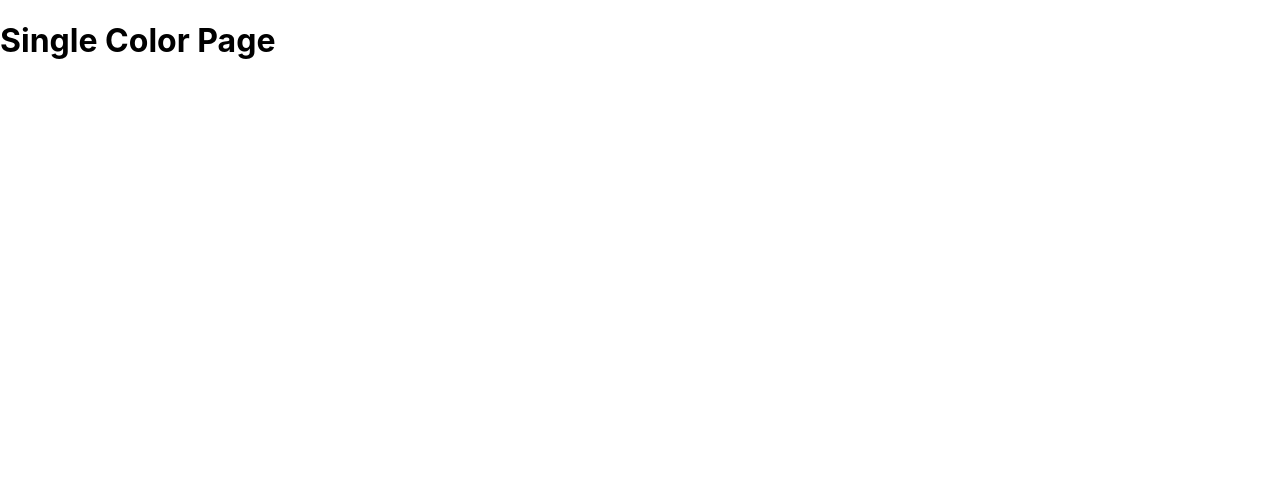
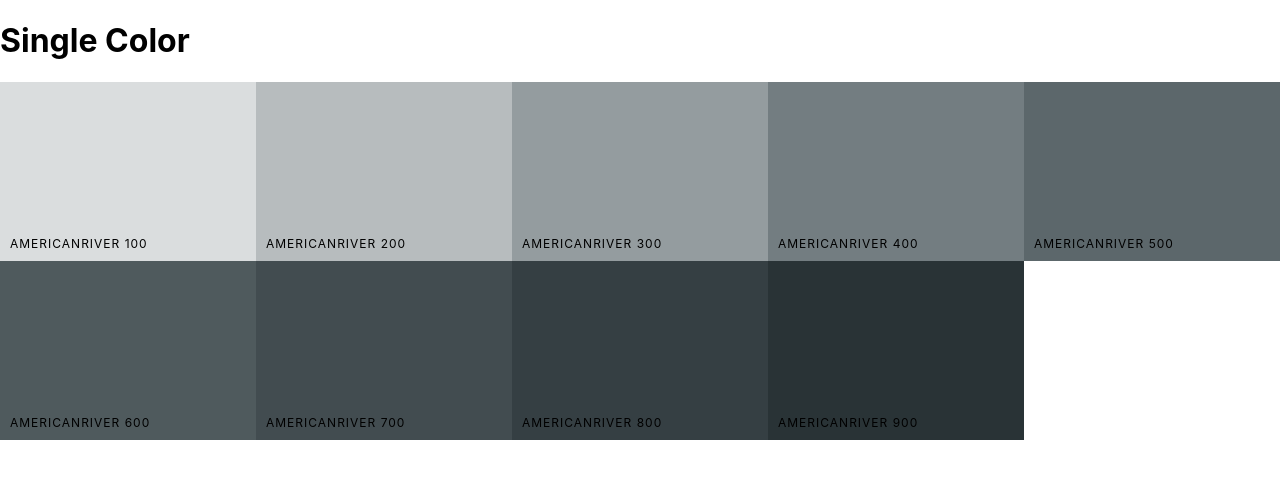
Before and after one commit to jxh053188/react-color-app, a React (Create React App) app: page /palette/flat-ui-colors-american/americanriver in a window 1280 px wide. Shown: the top 478 px of the page. Built offline with nearby package versions, Linux system fonts and the light colour scheme.

Commit message:
Displaying colors in SingleColorPalette

```diff
--- a/src/App.js
+++ b/src/App.js
@@ -5,6 +5,7 @@ import { generatePalette } from "./colorHelpers";
 import { Route, Switch } from "react-router-dom";
 import { Component } from "react";
 import PaletteList from "./Components/PaletteList";
+import SingleColorPalette from "./Components/SingleColorPalette";
 
 class App extends Component {
   findPalette(id) {
@@ -37,7 +38,14 @@ class App extends Component {
           <Route
             exact
             path="/palette/:paletteId/:colorId"
-            render={() => <h1>Single Color Page</h1>}
+            render={(routeProps) => (
+              <SingleColorPalette
+                colorId={routeProps.match.params.colorId}
+                palette={generatePalette(
+                  this.findPalette(routeProps.match.params.paletteId)
+                )}
+              />
+            )}
           />
         </Switch>
         {/*     <div>
--- a/src/Components/ColorBox.js
+++ b/src/Components/ColorBox.js
@@ -17,7 +17,7 @@ class ColorBox extends Component {
   }
 
   render() {
-    const { name, background } = this.props;
+    const { name, background, paletteId, id, showLink } = this.props;
     const { copied } = this.state;
     return (
       <CopyToClipboard text={background} onCopy={this.changeCopyState}>
@@ -36,9 +36,14 @@ class ColorBox extends Component {
             </div>
             <button className="copy-button">Copy</button>
           </div>
-          <Link to="/" onClick={(e) => e.stopPropagation()}>
-            <span className="see-more">MORE</span>
-          </Link>
+          {showLink && (
+            <Link
+              to={`/palette/${paletteId}/${id}`}
+              onClick={(e) => e.stopPropagation()}
+            >
+              <span className="see-more">MORE</span>
+            </Link>
+          )}
         </div>
       </CopyToClipboard>
     );
--- a/src/Components/Palette.js
+++ b/src/Components/Palette.js
@@ -20,10 +20,17 @@ export default class Palette extends Component {
   }
 
   render() {
-    const { colors, paletteName, emoji } = this.props.palette;
+    const { colors, paletteName, emoji, id } = this.props.palette;
     const { level, format } = this.state;
     const colorBoxes = colors[level].map((color) => (
-      <ColorBox background={color[format]} name={color.name} key={color.id} />
+      <ColorBox
+        background={color[format]}
+        name={color.name}
+        key={color.id}
+        id={color.id}
+        paletteId={id}
+        showLink={true}
+      />
     ));
     return (
       <div className="Palette">
--- /dev/null
+++ b/src/Components/SingleColorPalette.js
@@ -0,0 +1,38 @@
+import { Component } from "react";
+import ColorBox from "./ColorBox";
+
+class SingleColorPalette extends Component {
+  constructor(props) {
+    super(props);
+    this._shades = this.getShades(this.props.palette, this.props.colorId);
+  }
+
+  getShades(palette, colorToFilterBy) {
+    let shades = [];
+    let allColors = palette.colors;
+    for (let key in allColors) {
+      shades = shades.concat(
+        allColors[key].filter((color) => color.id === colorToFilterBy)
+      );
+    }
+    return shades.slice(1);
+  }
+  render() {
+    const colorBoxes = this._shades.map((color) => (
+      <ColorBox
+        key={color.id}
+        name={color.name}
+        background={color.hex}
+        showLink={false}
+      />
+    ));
+    return (
+      <div className="Palette">
+        <h1>Single Color</h1>
+        <div className="Palette-colors">{colorBoxes}</div>
+      </div>
+    );
+  }
+}
+
+export default SingleColorPalette;
```
